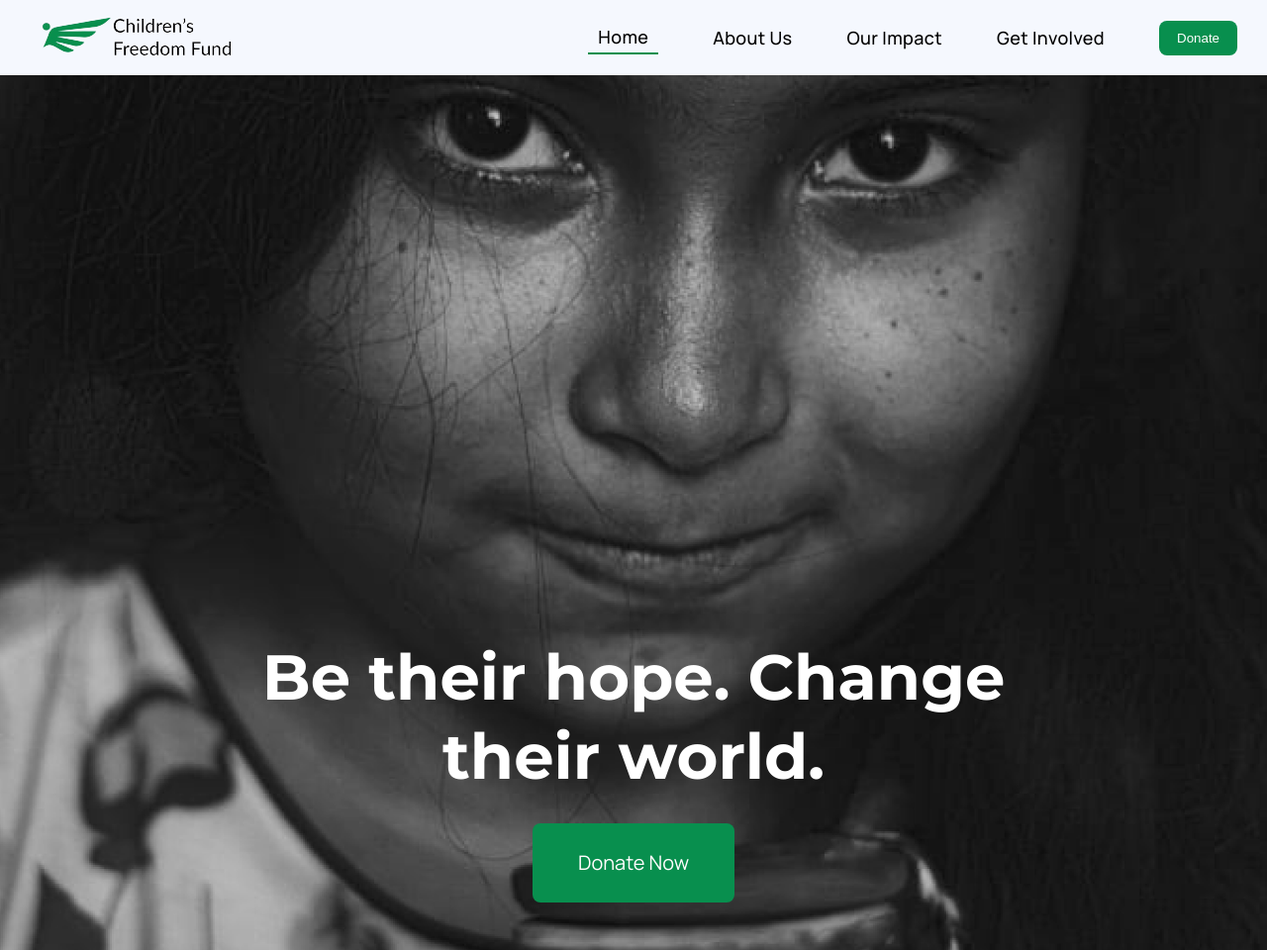
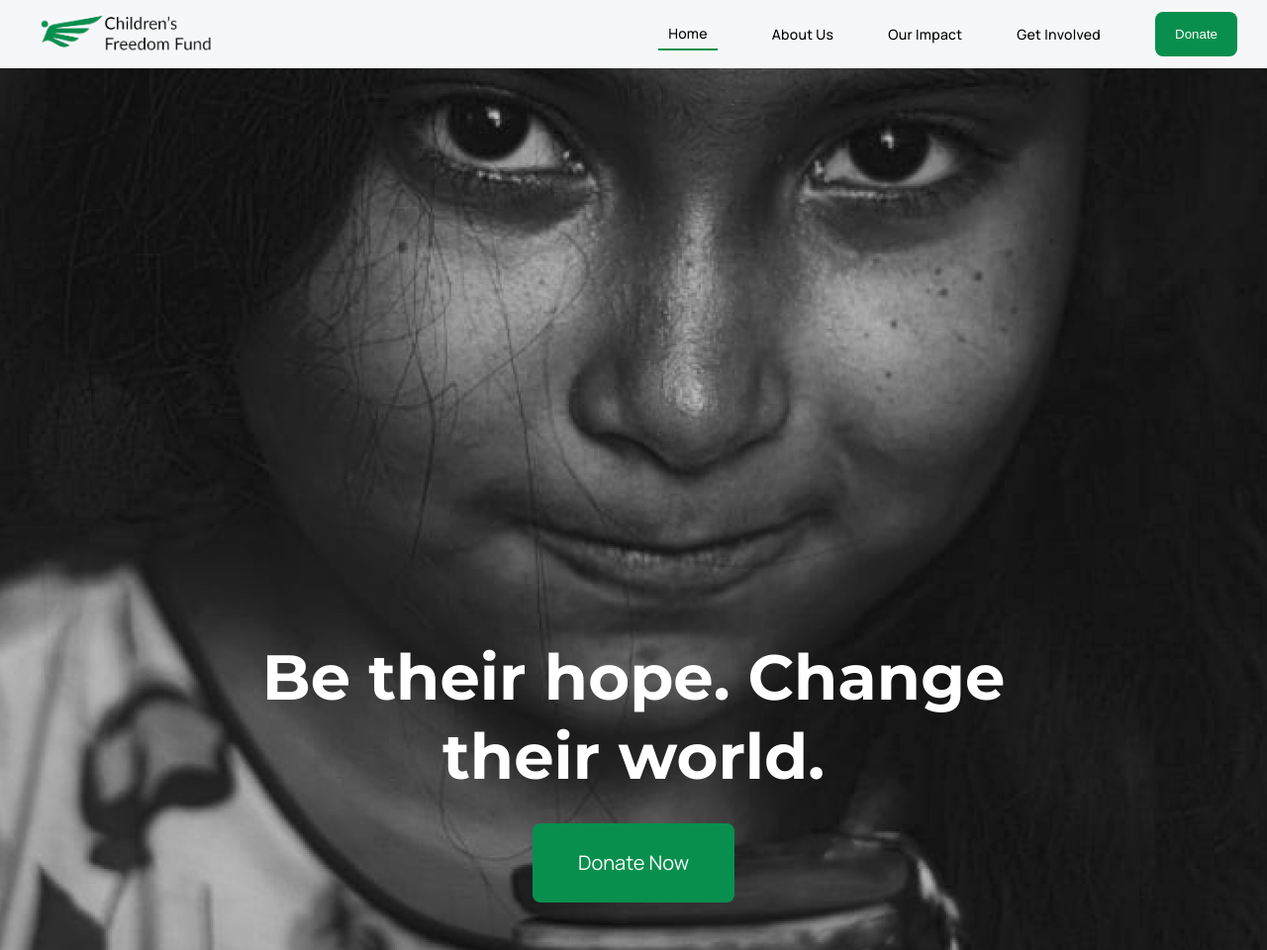
Before and after one commit to Children-s-Freedom-Fund/CFF-Collab, a plain HTML site: page Index.html in a window 1280 px wide. Shown: the top 960 px of the page at 99% size. Drawn offline with Linux system fonts and the light colour scheme.

Commit message:
updated and pulled changes

```diff
--- a/home.css
+++ b/home.css
@@ -31,7 +31,6 @@ h2 {
 }
 /* Nav section */
 
-
 .navibar {
   display: flex;
   align-items: center;
@@ -42,14 +41,12 @@ h2 {
   left: 0;
   margin: 0 auto;
   /* max-width: 1512px; */
-  background-color: #f5f8fe;
+  background-color: #f6f7f8;
   z-index: 4;
-
 }
 
-
 .logo img {
-  width: 100%;
+  width: 90%;
 }
 
 .navi-link {
@@ -62,6 +59,7 @@ h2 {
 .navi-link a {
   color: black;
   text-decoration: none;
+  font-size: 1rem;
 }
 
 .nav-home {
@@ -77,7 +75,7 @@ h2 {
   font-family: "Manrope";
   font-style: normal;
   font-weight: 500;
-  font-size: 18px;
+  font-size: 14px;
   line-height: 25px;
   letter-spacing: 0.02em;
 }
@@ -86,7 +84,7 @@ h2 {
   background-color: #088f4e;
   color: white;
   border-radius: 8px;
-  padding: 10px 18px;
+  padding: 15px 20px;
   border: none;
   cursor: pointer;
   transition: padding 1s, transform 2s;
@@ -559,7 +557,6 @@ h2 {
     display: block;
   }
 
-
   #home header {
     background-image: url("images/header-image.png");
     width: 100%;
```
